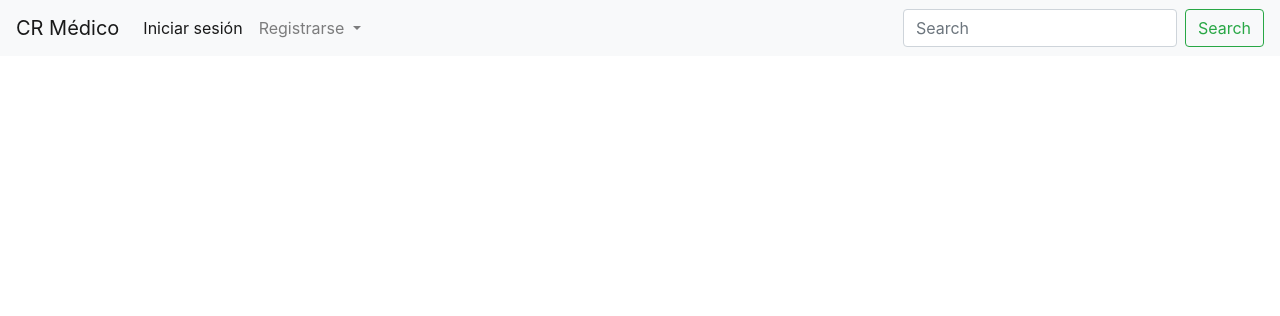
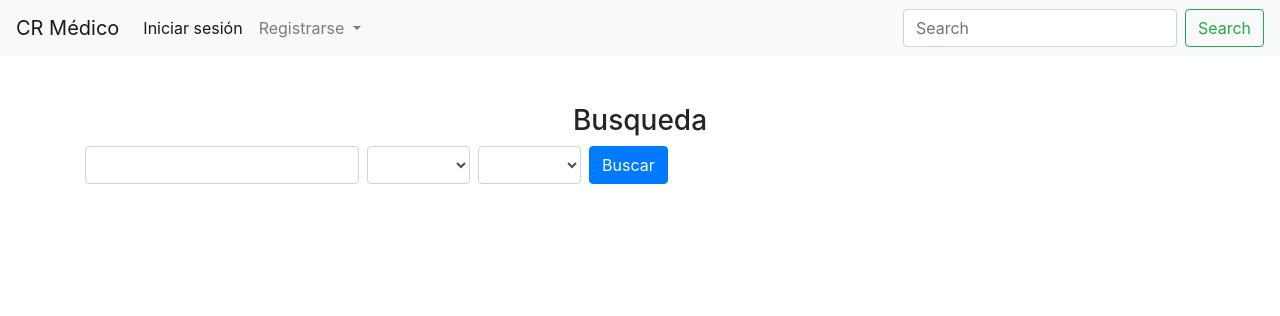
Before and after one commit to Petrux25/crmedico, a Django app: template search/templates/search.html in a window 1280 px wide. Shown: the top 316 px of the page. Run offline with Django 3.2, Linux system fonts and the light colour scheme; the template is opened without the code that fills it: most values are stand-ins (such as "Sample title", 1, 10 or a date in 2020); some libraries are stand-ins or nearby versions.

Commit message:
Search completed

```diff
--- a/search/templates/search.html
+++ b/search/templates/search.html
@@ -1,10 +1,31 @@
 {% extends 'base.html' %}
 {% block content %}
-<div class="container">
+<div class="container mt-5">
+    <div class="row">
+        <div class="col text-center">
+            <h3>Busqueda</h3>
+        </div>
+    </div>
     <div class="row">
         <div class="col">
-
+            <form class="form-inline" action="{% url 'search:result' 1 %}">
+                <input name="description" type="text" class="form-control mb-2 mr-sm-2">
+                <select name="specialty" class="form-control mb-2 mr-sm-2" >
+                    <option value=""></option>
+                    {% for specialty in specialties %}
+                    <option value="{{specialty.0}}">{{specialty.1}}</option>
+                    {% endfor %}
+                </select>
+                <select name="province" class="form-control mb-2 mr-sm-2">
+                    <option value=""></option>
+                    {% for province in provinces %}
+                    <option value="{{province.0}}">{{province.1}}</option>
+                    {% endfor %}
+                </select>
+                <button type="submit" class="btn btn-primary mb-2">Buscar</button>
+            </form>
         </div>
     </div>
 </div>
+</div>
 {% endblock content%}
```
Also changed, not shown: search/views.py (+14 -2 lines).
